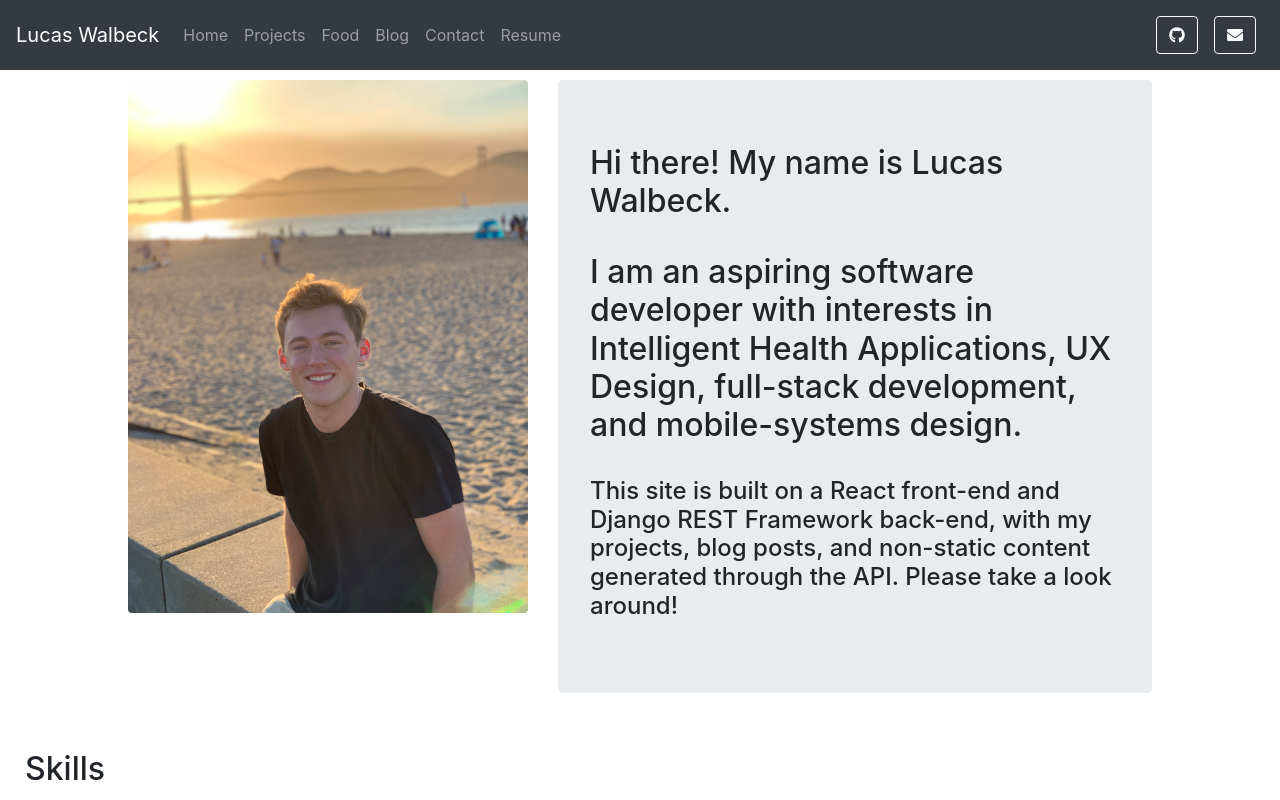
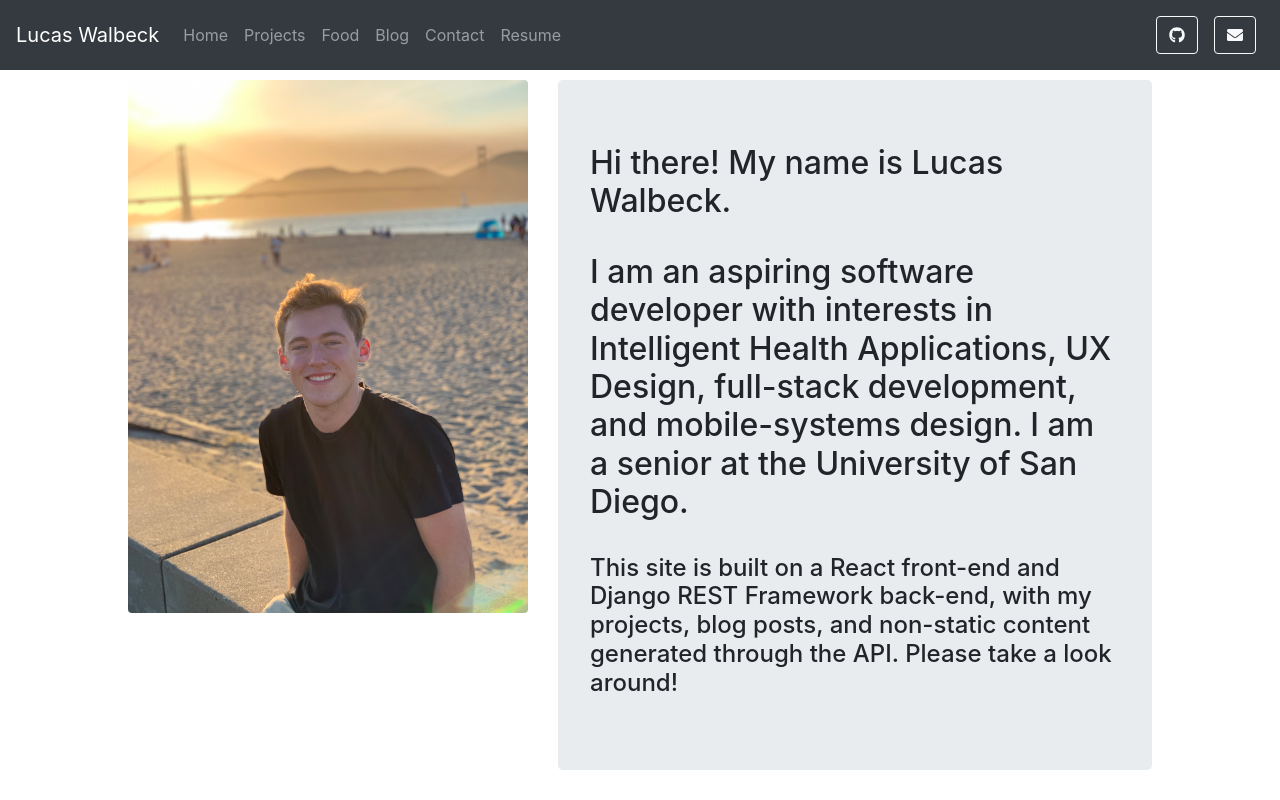
Before and after one commit to lukewalbeck/lukewalbeck.github.io, a React (Create React App) app: page / in a window 1280 px wide. Shown: the top 800 px of the page. Built offline with nearby package versions, Linux system fonts and the light colour scheme; no server answers.

Commit message:
aboutme change

```diff
--- a/src/components/AboutMe.js
+++ b/src/components/AboutMe.js
@@ -18,7 +18,7 @@ class AboutMe extends React.Component {
                             <br></br>
                             <h2>
                                 I am an aspiring software developer with interests in Intelligent Health Applications,
-                                UX Design, full-stack development, and mobile-systems design.
+                                UX Design, full-stack development, and mobile-systems design. I am a senior at the University of San Diego.
                             </h2>
                             <br></br>
                             <h4>
```
